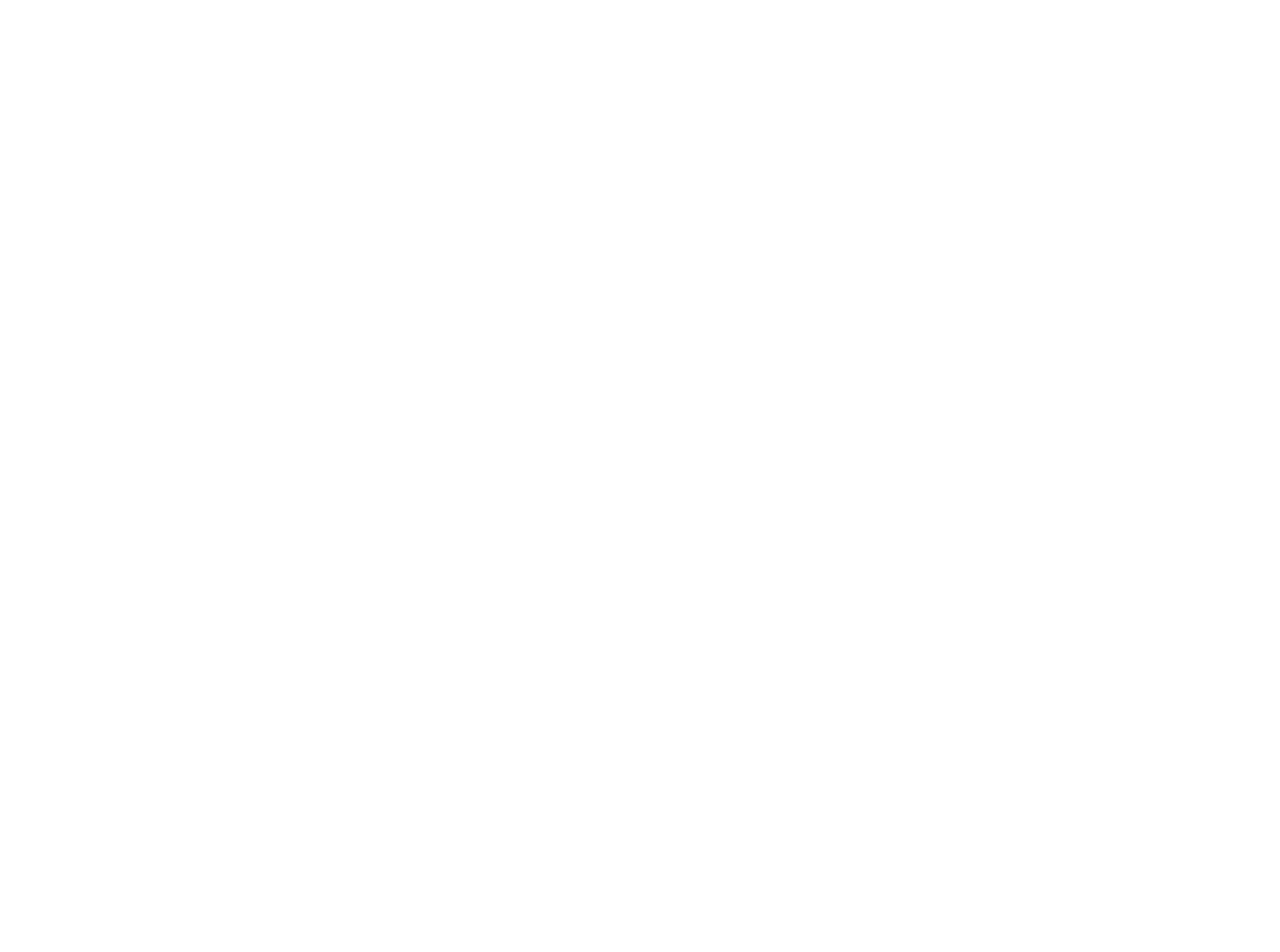
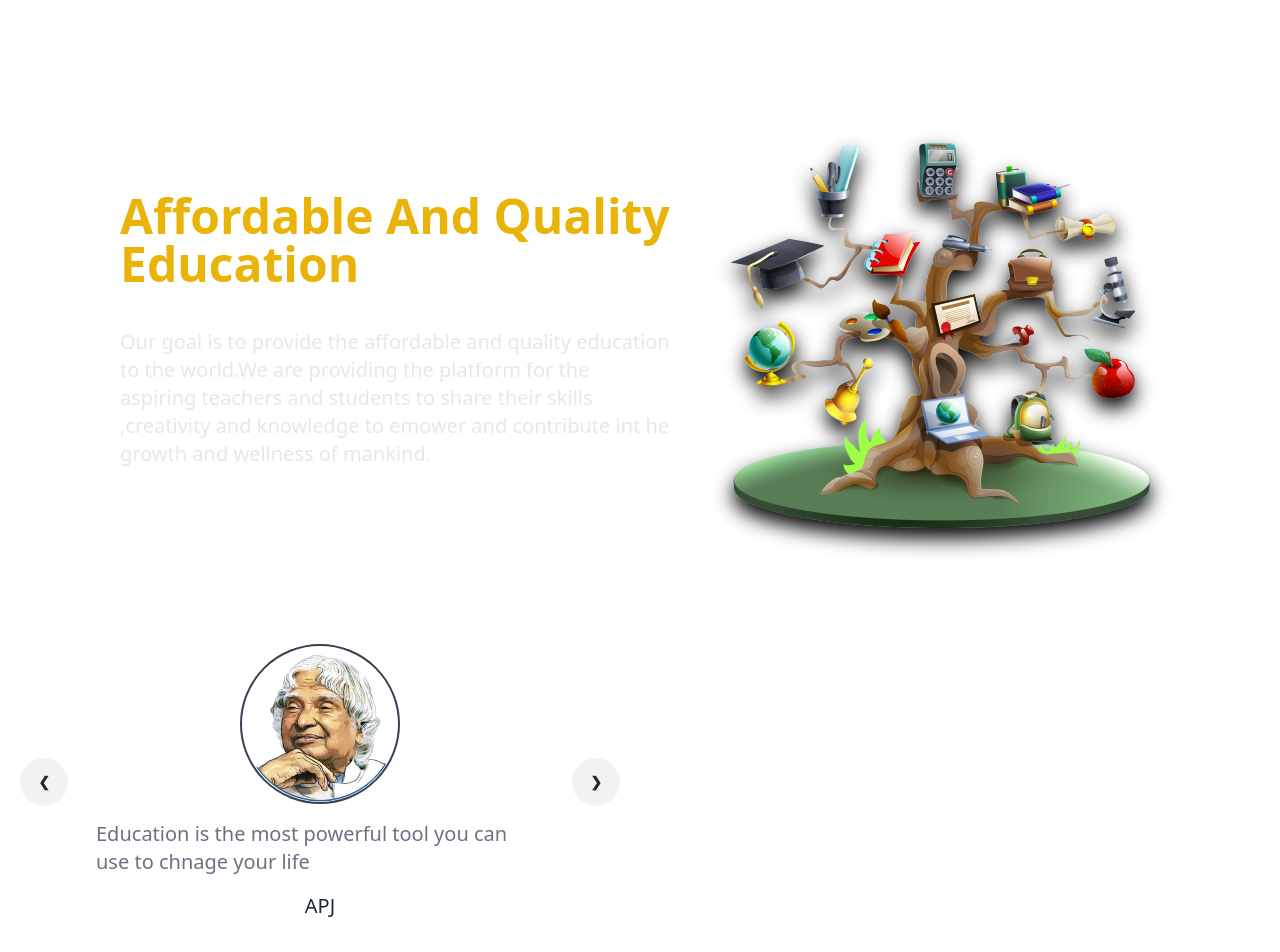
Before and after one commit to anuj123upadhyay/LMS_frontend_react, a React (Vite) app: page /about in a window 1280 px wide. Before the commit this address had no page. Shown: the top 952 px of the page. Before the commit the page ends 800 px from the top, so only its background shows below. Built offline with nearby package versions, Linux system fonts and the light colour scheme.

Commit message:
Added aboutus page and fixed sideBar login signup button

```diff
--- a/src/App.jsx
+++ b/src/App.jsx
@@ -3,6 +3,7 @@
 
 import HomeLayout from './Layouts/HomeLayout'
 import HomePage from './Pages/HomePage'
+import AboutUs from './Pages/AboutUs'
 
 function App() {
 
@@ -12,6 +13,7 @@
 
        <Routes>
         <Route path='/' element={<HomePage/>}></Route>
+        <Route path='/about' element={<AboutUs/>}></Route>
 
        </Routes>
 
--- a/src/Layouts/HomeLayout.jsx
+++ b/src/Layouts/HomeLayout.jsx
@@ -58,7 +58,7 @@
             </div>
             <div className="drawer-side w-0">
             <label htmlFor="my-drawer"  className="drawer-overlay">
-                <ul className="menu p-4 w-48 sm:w-80 bg-base-100 text-base-content relative" >
+                <ul className="menu p-4 w-48 h-[100%] sm:w-80 bg-base-100 text-base-content relative" >
                     <li className='w-fit absolute  right-2 z-50'>
                         <button onClick={hideDrawer}>
                             <AiFillCloseCircle size={24}/>
--- /dev/null
+++ b/src/Pages/AboutUs.jsx
@@ -0,0 +1,95 @@
+import HomeLayout from "../Layouts/HomeLayout";
+import aboutMainImage  from "../assets/Images/aboutMainimage.png"
+import apj from "../assets/Images/QuotesPersonalityImage/apj.png"
+import billGates from "../assets/Images/QuotesPersonalityImage/billGates.png"
+import einstein from "../assets/Images/QuotesPersonalityImage/einstein.png"
+import nelsonMandela from "../assets/Images/QuotesPersonalityImage/nelsonMandela.png"
+import steveJobs from "../assets/Images/QuotesPersonalityImage/steveJobs.png"
+
+function AboutUs(){
+    return(
+        <HomeLayout>
+            <div className="pl-20 pt-20 flex flex-col text-white">
+                <div className="flex items-center gap-5 mx-10 ">
+                    <section className="w-1/2 space-y-10">
+                        <h1 className="text-5xl text-yellow-500 font-semibold">
+                            Affordable And Quality Education
+                        </h1>
+                        <p className="text-xl text-gray-200">
+                            Our goal is to provide the affordable and quality education to the world.We are providing the platform for the aspiring teachers and students to share their skills ,creativity and knowledge to emower and contribute  int he growth and wellness of mankind.
+                        </p>
+
+                    </section>
+                    <div className="w-1/2">
+                        <img src={aboutMainImage} className="drop-shadow-3xl" id="test1" style={{
+                            filter:"drop-shadow(0 10px 10px rgb(0, 0, 0)) "
+                        }} alt="aboutMainImage"/>
+                    </div>
+                </div>
+
+            </div>
+
+            <div className="carousel  w-1/2  my-16  m-auto  ">
+             <div id="slide1" className="carousel-item relative w-full">
+                <div className="flex flex-col items-center justify-center  gap-4 px-[15%] ">
+                    <img src={apj} className="w-40 rounded-full  border-2 border-gray-700 " />
+                    <p className="text-xl text-gray-500">{"Education is the most powerful tool you can use to chnage your life"}</p>
+                    <h3 className="text-semibold text-xl">APJ</h3>
+                    <div className="absolute flex justify-between transform -translate-y-1/2 left-5 right-5 top-1/2">
+                    <a href="#slide4" className="btn btn-circle">❮</a>
+                    <a href="#slide2" className="btn btn-circle">❯</a>
+                    </div>
+                    </div>
+                </div>
+                <div id="slide2" className="carousel-item relative w-full">
+                <div className="flex flex-col items-center justify-center gap-4 px-[15%]">
+                    <img src={steveJobs} className="w-40 rounded-full  border-2 border-gray-700 " />
+                    <p className="text-xl text-gray-500">{"Education is the most powerful tool you can use to chnage your life"}</p>
+                    <h3 className="text-semibold text-xl">Steve Jobs</h3>
+                    <div className="absolute flex justify-between transform -translate-y-1/2 left-5 right-5   top-1/2">
+                    <a href="#slide2" className="btn btn-circle">❮</a>
+                    <a href="#slide3" className="btn btn-circle">❯</a>
+                    </div>
+                    </div>
+                </div>
+                <div id="slide3" className="carousel-item relative w-full">
+                <div className="flex flex-col items-center justify-center gap-4 px-[15%]">
+                    <img src={nelsonMandela} className="w-40 rounded-full  border-2 border-gray-700 " />
+                    <p className="text-xl text-gray-500">{"Education is the most powerful tool you can use to chnage your life"}</p>
+                    <h3 className="text-semibold text-xl">Nelson Mandela</h3>
+                    <div className="absolute flex justify-between transform -translate-y-1/2 left-5 right-5  top-1/2">
+                    <a href="#slide3" className="btn btn-circle">❮</a>
+                    <a href="#slide4" className="btn btn-circle">❯</a>
+                    </div>
+                    </div>
+                </div>
+                <div id="slide4" className="carousel-item relative w-full">
+                <div className="flex flex-col items-center justify-center gap-4 px-[15%]">
+                    <img src={billGates} className="w-40 rounded-full  border-2 border-gray-700 " />
+                    <p className="text-xl text-gray-500">{"Education is the most powerful tool you can use to chnage your life"}</p>
+                    <h3 className="text-semibold text-xl">Bill Gates</h3>
+                    <div className="absolute flex justify-between transform -translate-y-1/2 left-5 right-5  top-1/2">
+                    <a href="#slide4" className="btn btn-circle">❮</a>
+                    <a href="#slide5" className="btn btn-circle">❯</a>
+                    </div>
+                    </div>
+                </div>
+                <div id="slide5" className="carousel-item relative w-full">
+                <div className="flex flex-col items-center justify-center gap-4 px-[15%]">
+                    <img src={einstein} className="w-40 rounded-full  border-2 border-gray-700 " />
+                    <p className="text-xl text-gray-500">{"Education is the most powerful tool you can use to chnage your life"}</p>
+                    <h3 className="text-semibold text-xl">Einstein</h3>
+                    <div className="absolute flex justify-between transform -translate-y-1/2 left-5 right-5   top-1/2">
+                    <a href="#slide5" className="btn btn-circle">❮</a>
+                    <a href="#slide1" className="btn btn-circle">❯</a>
+                    </div>
+                    </div>
+                </div>
+            </div>
+
+        </HomeLayout>
+    )
+
+}
+
+export default AboutUs;
```
